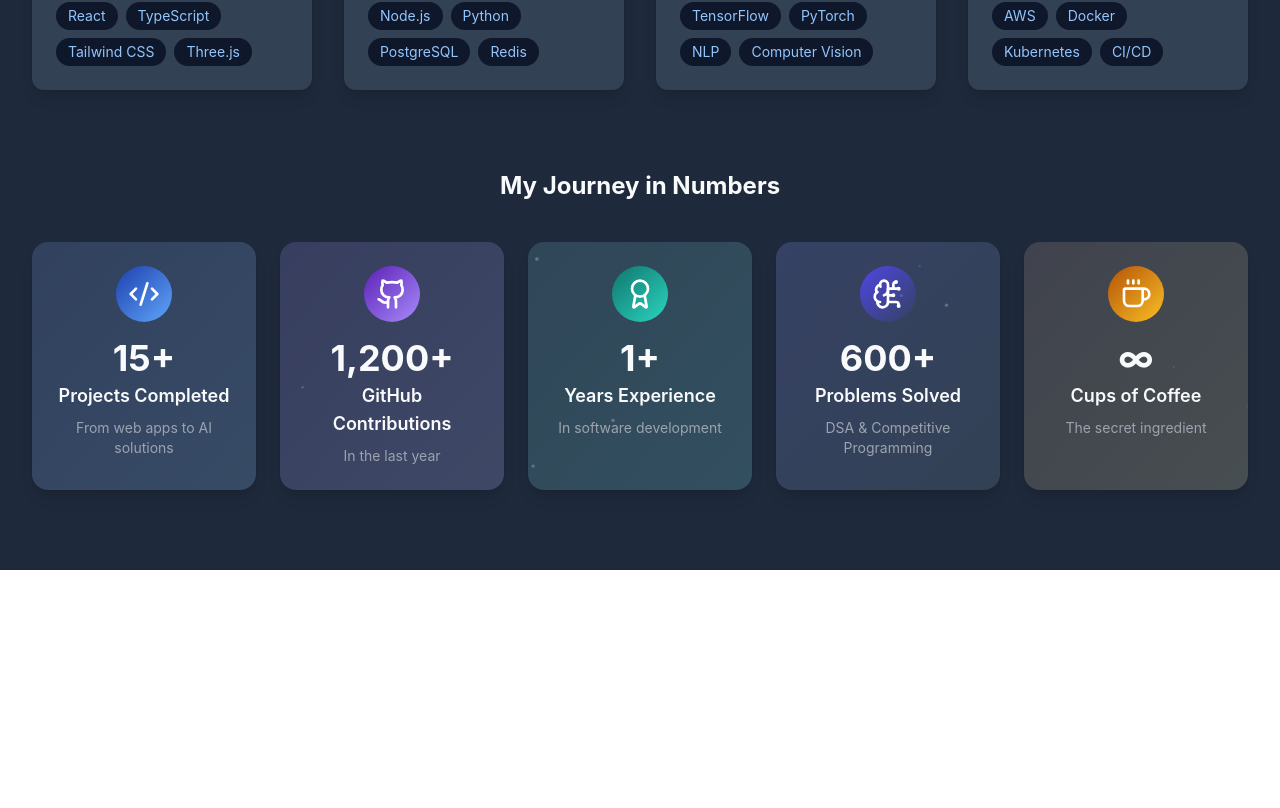
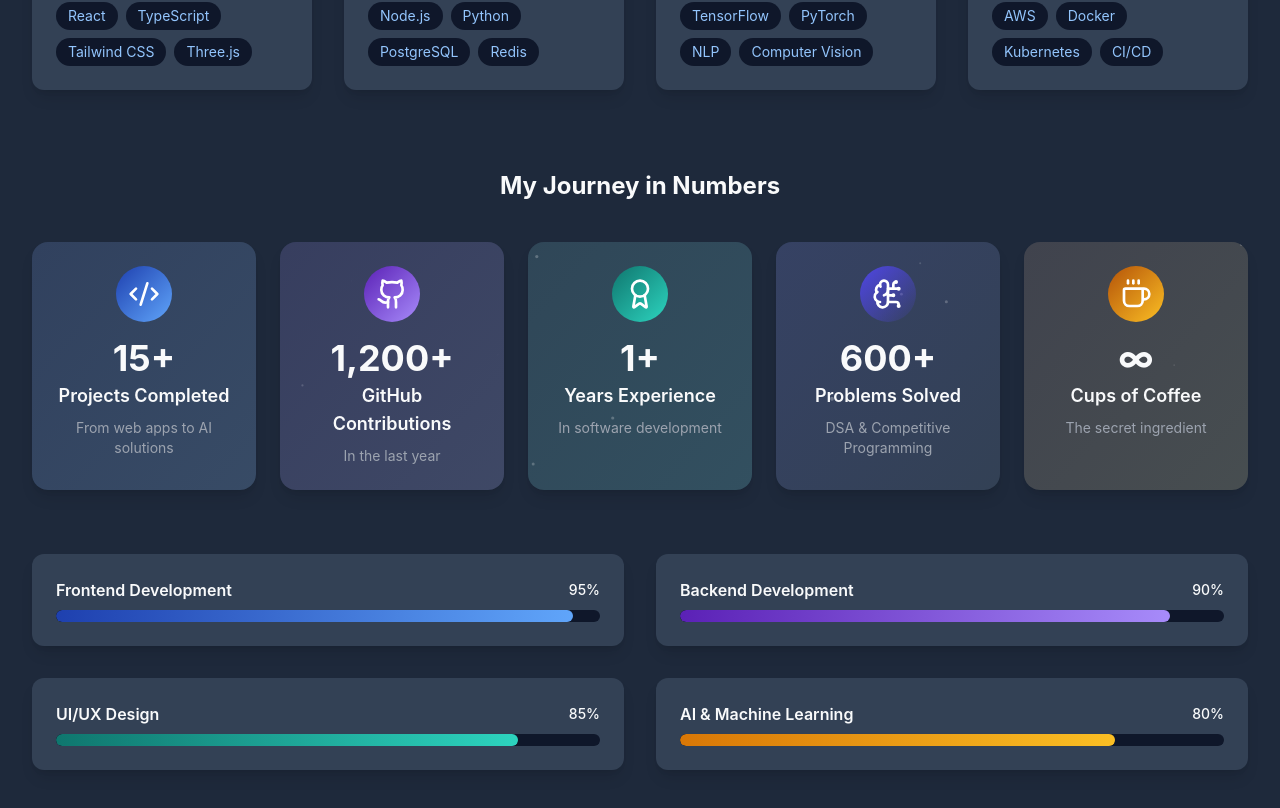
Before and after one commit to YashSakhareliya/Portfolio, a React (Vite) app: page / in a window 1280 px wide. Shown: the part 1290-2098 px from the top of the page. Before the commit the page ends 1860 px from the top, so only its background shows below. Built offline with nearby package versions, Linux system fonts and the light colour scheme.

Commit message:
Animated Progress Bar

```diff
--- a/src/components/About.jsx
+++ b/src/components/About.jsx
@@ -220,6 +220,43 @@ const About = () => {
                 </div>
 
                 {/* Animated progress bars */}
+                <div className="mt-16 grid grid-cols-1 md:grid-cols-2 gap-8">
+                    {[
+                    { label: 'Frontend Development', value: 95, color: 'from-blue-500 to-blue-600', darkColor: 'from-web3-blue-dark to-web3-blue-glow' },
+                    { label: 'Backend Development', value: 90, color: 'from-purple-500 to-purple-600', darkColor: 'from-web3-purple-dark to-web3-purple-glow' },
+                    { label: 'UI/UX Design', value: 85, color: 'from-green-500 to-green-600', darkColor: 'from-web3-teal-dark to-web3-teal-glow' },
+                    { label: 'AI & Machine Learning', value: 80, color: 'from-orange-500 to-orange-600', darkColor: 'from-amber-600 to-web3-amber-glow' }
+                    ].map((skill, index) => (
+                    <motion.div
+                        key={skill.label}
+                        initial={{ opacity: 0, y: 20 }}
+                        whileInView={{ opacity: 1, y: 0 }}
+                        transition={{ duration: 0.5, delay: index * 0.1 }}
+                        viewport={{ once: true }}
+                        className={`${
+                        isDarkMode ? 'bg-dark-bg-tertiary' : 'bg-white'
+                        } rounded-xl p-6 shadow-lg`}
+                    >
+                        <div className="flex justify-between items-center mb-2">
+                        <h4 className="font-semibold">{skill.label}</h4>
+                        <span className="text-sm font-medium">{skill.value}%</span>
+                        </div>
+                        <div className={`h-3 ${
+                        isDarkMode ? 'bg-dark-bg-primary' : 'bg-gray-200'
+                        } rounded-full overflow-hidden`}>
+                        <motion.div
+                            initial={{ width: 0 }}
+                            whileInView={{ width: `${skill.value}%` }}
+                            transition={{ duration: 1, delay: 0.5 }}
+                            viewport={{ once: true }}
+                            className={`h-full bg-gradient-to-r ${
+                            isDarkMode ? skill.darkColor : skill.color
+                            } rounded-full`}
+                        />
+                        </div>
+                    </motion.div>
+                    ))}
+                </div>
 
             </motion.div>
         </div>
```
